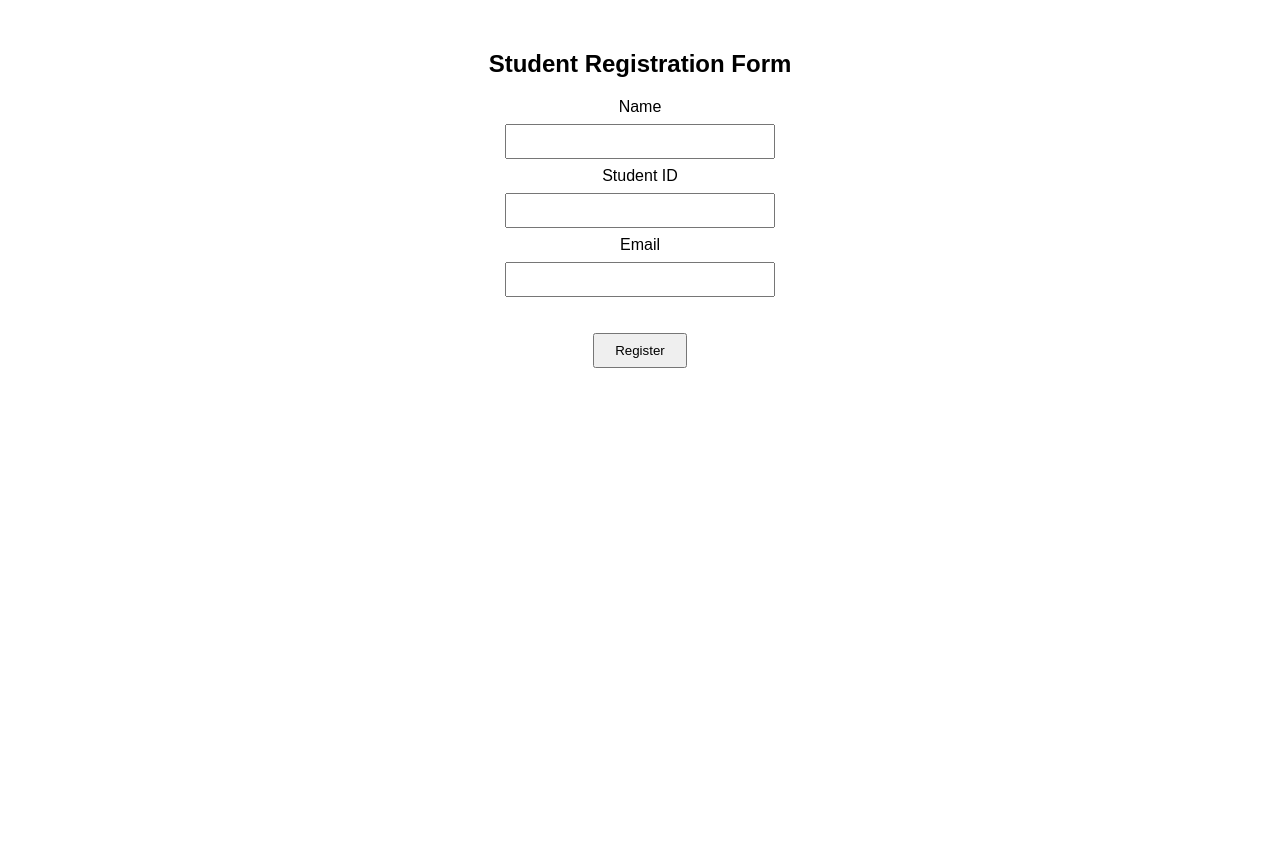
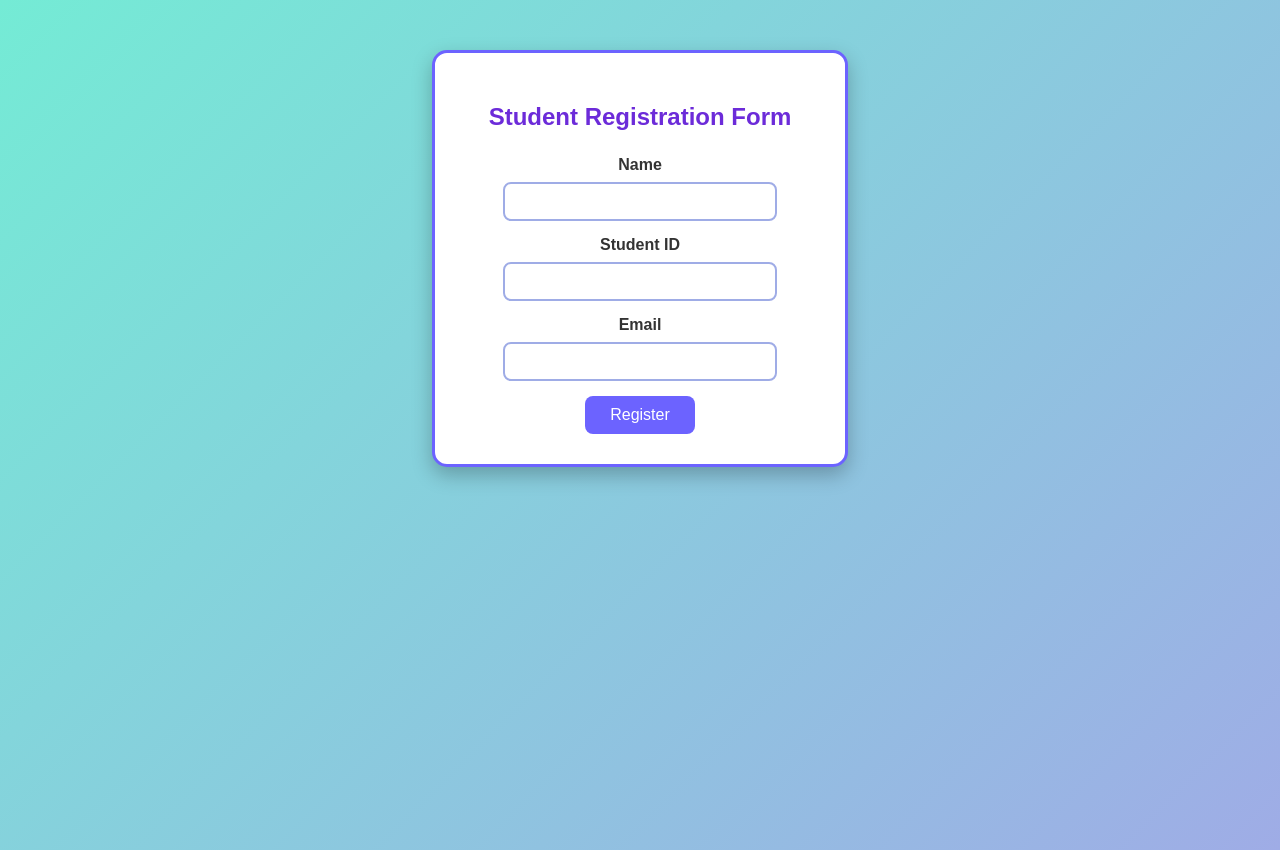
Before and after one commit to Liaa1408/DevOps, a Flask app: page / in a window 1280 px wide. Before the commit the page ends 368 px from the top, so only its background shows below. Run offline with Flask 3, Linux system fonts and the light colour scheme.

Commit message:
update registration page

```diff
--- a/templates/register.html
+++ b/templates/register.html
@@ -7,23 +7,64 @@
         body {
             font-family: Arial, sans-serif;
             text-align: center;
-            margin-top: 50px;
+            margin: 0;
+            padding-top: 50px;
+            background: linear-gradient(135deg, #74ebd5, #9face6);
+            min-height: 100vh;
+        }
+
+        .box {
+            width: 350px;
+            margin: auto;
+            padding: 30px;
+            background-color: white;
+            border: 3px solid #6c63ff;
+            border-radius: 15px;
+            box-shadow: 0 8px 20px rgba(0, 0, 0, 0.25);
+        }
+
+        h2 {
+            color: #6c2bd9;
+            margin-bottom: 25px;
+        }
+
+        label {
+            color: #333;
+            font-weight: bold;
         }
 
         input {
             width: 250px;
-            padding: 8px;
-            margin: 8px 0;
+            padding: 10px;
+            margin: 8px 0 15px;
+            border: 2px solid #9face6;
+            border-radius: 8px;
+            outline: none;
+        }
+
+        input:focus {
+            border-color: #6c63ff;
         }
 
         button {
-            padding: 8px 20px;
-            margin-top: 10px;
+            padding: 10px 25px;
+            background-color: #6c63ff;
+            color: white;
+            border: none;
+            border-radius: 8px;
+            cursor: pointer;
+            font-size: 16px;
+        }
+
+        button:hover {
+            background-color: #4b43c6;
         }
     </style>
 </head>
 
 <body>
+
+<div class="box">
 
     <h2>Student Registration Form</h2>
 
@@ -36,11 +77,13 @@
         <input type="text" name="student_id" required><br>
 
         <label>Email</label><br>
-    <input type="email" name="email" required><br><br>
+        <input type="email" name="email" required><br>
 
         <button type="submit">Register</button>
 
     </form>
 
+</div>
+
 </body>
 </html>
```
Lines whose indentation alone changed are shown as unchanged.
